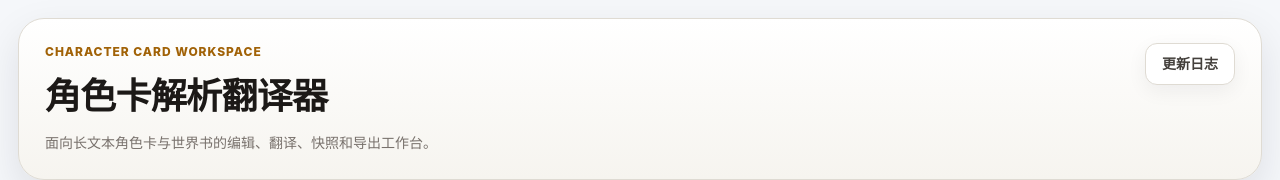
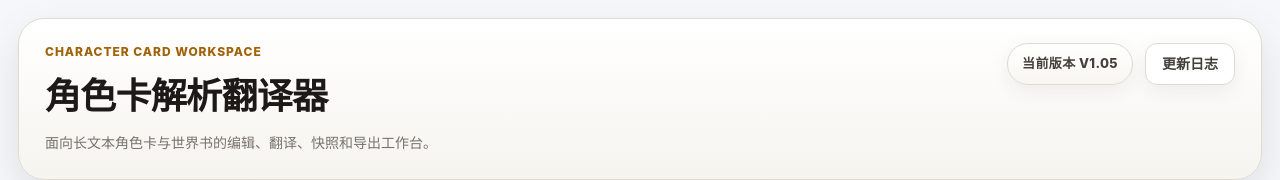
Before and after one commit to XingCheng3/SillyTavernImageAnalysis, a Vue app: page / in a window 1280 px wide. Shown: the top 180 px of the page. Built offline with nearby package versions, Linux system fonts and the light colour scheme.

Commit message:
feat(ui): add version badge and centralize changelog

```diff
--- a/src/assets/index-view.css
+++ b/src/assets/index-view.css
@@ -84,6 +84,21 @@ h1 {
   flex-wrap: wrap;
   justify-content: flex-end;
   margin-left: auto;
+}
+
+.version-chip {
+  display: inline-flex;
+  align-items: center;
+  min-height: 42px;
+  padding: 10px 14px;
+  border-radius: 999px;
+  border: 1px solid var(--line-soft);
+  background: linear-gradient(180deg, #ffffff 0%, #f8f6f1 100%);
+  color: var(--text-2);
+  font-size: 13px;
+  font-weight: 800;
+  letter-spacing: 0.03em;
+  box-shadow: var(--shadow-sm);
 }
 
 .config-button,
--- /dev/null
+++ b/src/data/changelog.js
@@ -0,0 +1,11 @@
+export const CURRENT_VERSION = 'v1.05';
+
+// 约定：后续每次有用户可感知的功能 / 修复 / UI 变化时，提交前同步追加一条。
+// 保持倒序、简短、面向用户可理解。
+export const CHANGELOG_ENTRIES = Object.freeze([
+    { time: '2026-03-22 20:35', version: 'v1.05', summary: '补齐最近修复日志，并新增当前版本标识。' },
+    { time: '2026-03-22 20:27', version: 'v1.04', summary: '修复导入区原生文件按钮重复显示。' },
+    { time: '2026-03-22 20:02', version: 'v1.03', summary: '新增更新日志按钮与弹窗。' },
+    { time: '2026-03-22 19:58', version: 'v1.02', summary: '修复世界书条目标题导出。' },
+    { time: '2026-03-22 19:21', version: 'v1.01', summary: '整理项目说明与仓库展示文案。' },
+]);
--- a/src/views/index.vue
+++ b/src/views/index.vue
@@ -8,6 +8,7 @@
             </div>
 
             <div class="header-buttons">
+                <span class="version-chip">当前版本 {{ currentVersion.toUpperCase() }}</span>
                 <button type="button" @click="showChangelogModal = true" class="tool-button">更新日志</button>
             </div>
         </div>
@@ -322,6 +323,7 @@ import BatchTranslateModal from '@/components/modals/BatchTranslateModal.vue';
 import BookBatchTranslateModal from '@/components/modals/BookBatchTranslateModal.vue';
 import CharacterAICreateModal from '@/components/modals/CharacterAICreateModal.vue';
 import ChangelogModal from '@/components/modals/ChangelogModal.vue';
+import { CHANGELOG_ENTRIES, CURRENT_VERSION } from '@/data/changelog';
 import WorldBookAIGenerateModal from '@/components/modals/WorldBookAIGenerateModal.vue';
 import WorldBookAIPatchModal from '@/components/modals/WorldBookAIPatchModal.vue';
 import AdvancedBatchTranslateModal from '@/components/modals/AdvancedBatchTranslateModal.vue';
@@ -403,11 +405,8 @@ const showPromptModal = ref(false);
 const showJailbreakModal = ref(false);
 const showCharacterAICreateModal = ref(false);
 const showChangelogModal = ref(false);
-const changelogEntries = Object.freeze([
-    { time: '2026-03-22 20:02', version: 'v1.03', summary: '新增更新日志按钮与弹窗。' },
-    { time: '2026-03-22 19:58', version: 'v1.02', summary: '修复世界书条目标题导出。' },
-    { time: '2026-03-22 19:21', version: 'v1.01', summary: '整理 README 与仓库说明。' },
-]);
+const currentVersion = CURRENT_VERSION;
+const changelogEntries = CHANGELOG_ENTRIES;
 const characterAICreateForm = reactive({
     corePrompt: '',
     genre: '',
```
